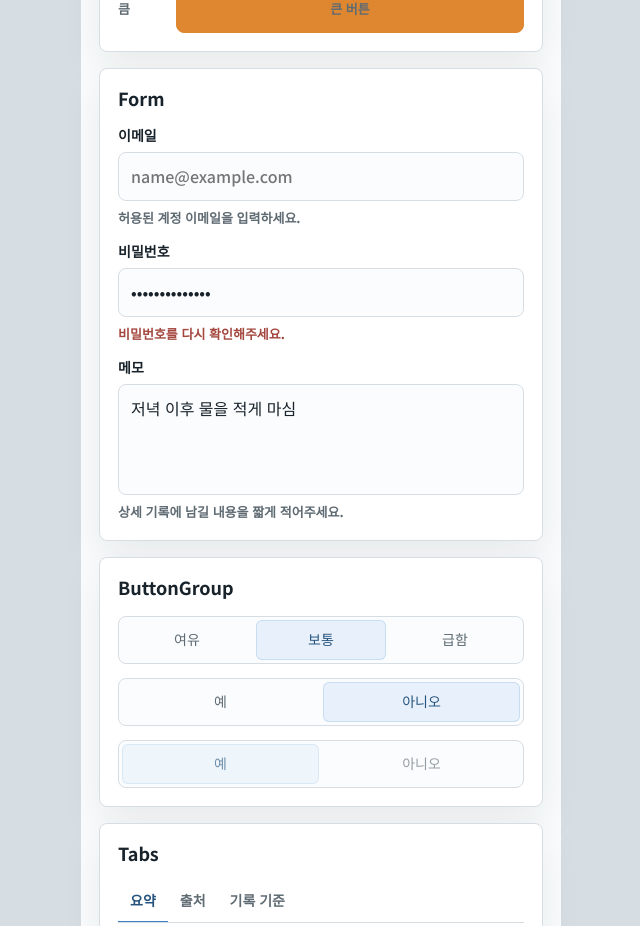
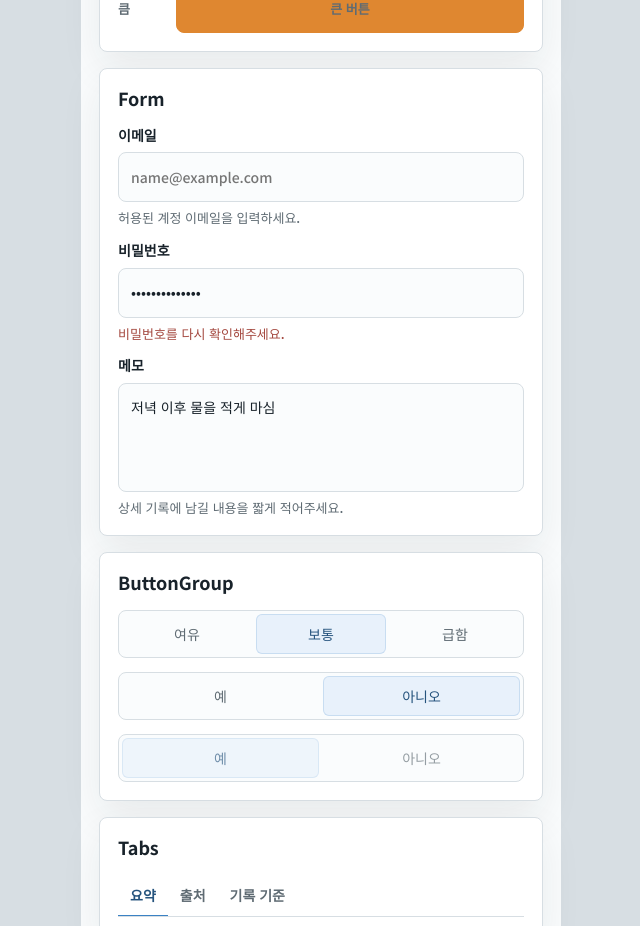
Before and after one commit to qpow1018/health-checker, a Next.js app: page /component-test in a window 1280 px wide. Shown: the part 960-1886 px from the top of the page, without its empty margins (319-959 px from the left). Built offline with nearby package versions, Linux system fonts and the light colour scheme.

Commit message:
Refine form input primitives

```diff
--- a/src/app/login/LoginFormClient.tsx
+++ b/src/app/login/LoginFormClient.tsx
@@ -110,9 +110,9 @@ export function LoginFormClient() {
             id="login-email"
             inputMode="email"
             isDisabled={isBusy}
+            isRequired
             label="이메일"
             onChange={setEmail}
-            required
             type="email"
             value={email}
           />
@@ -121,9 +121,9 @@ export function LoginFormClient() {
             autoComplete="current-password"
             id="login-password"
             isDisabled={isBusy}
+            isRequired
             label="비밀번호"
             onChange={setPassword}
-            required
             type="password"
             value={password}
           />
--- a/src/components/common/form/TextInput.tsx
+++ b/src/components/common/form/TextInput.tsx
@@ -1,62 +1,71 @@
-import type { InputHTMLAttributes } from "react";
-
 import styles from "./textInput.module.scss";
 
-type TTextInputProps = Omit<
-  InputHTMLAttributes<HTMLInputElement>,
-  "className" | "disabled" | "id" | "onChange" | "value"
-> & {
+type TTextInputType = "email" | "password" | "search" | "tel" | "text" | "url";
+type TTextInputMode = "decimal" | "email" | "none" | "numeric" | "search" | "tel" | "text" | "url";
+
+export function TextInput(props: {
   id: string;
   label: string;
   value: string;
   onChange: (value: string) => void;
+  type?: TTextInputType;
+  placeholder?: string;
+  autoComplete?: string;
+  inputMode?: TTextInputMode;
   helperText?: string;
   errorMessage?: string;
+  isRequired?: boolean;
   isDisabled?: boolean;
   className?: string;
-};
-
-export function TextInput({
+}) {
+  const {
     id,
     label,
     value,
     onChange,
+    type = "text",
+    placeholder,
+    autoComplete,
+    inputMode,
     helperText,
     errorMessage,
+    isRequired = false,
     isDisabled = false,
     className,
-  type = "text",
-  ...props
-}: TTextInputProps) {
+  } = props;
   const helperId = helperText ? `${id}-helper` : undefined;
   const errorId = errorMessage ? `${id}-error` : undefined;
   const describedBy = [helperId, errorId].filter(Boolean).join(" ");
+  const fieldClassName = [styles["text-input"], className].filter(Boolean).join(" ");
 
   return (
-    <div className={`${styles.field} ${className ?? ""}`}>
-      <label className={styles["field-label"]} htmlFor={id}>
+    <div className={fieldClassName}>
+      <label className={styles["text-input-label"]} htmlFor={id}>
         {label}
       </label>
-      <span className={styles["control-shell"]}>
+      <span className={styles["text-input-control-shell"]}>
         <input
-          {...props}
           aria-describedby={describedBy || undefined}
           aria-invalid={errorMessage ? true : undefined}
-          className={styles.control}
+          autoComplete={autoComplete}
+          className={styles["text-input-control"]}
           disabled={isDisabled}
           id={id}
+          inputMode={inputMode}
           onChange={(event) => onChange(event.target.value)}
+          placeholder={placeholder}
+          required={isRequired}
           type={type}
           value={value}
         />
       </span>
       {helperText && (
-        <span className={styles["helper-message"]} id={helperId}>
+        <span className={styles["text-input-helper-message"]} id={helperId}>
           {helperText}
         </span>
       )}
       {errorMessage && (
-        <span className={styles["error-message"]} id={errorId}>
+        <span className={styles["text-input-error-message"]} id={errorId}>
           {errorMessage}
         </span>
       )}
--- a/src/components/common/form/Textarea.tsx
+++ b/src/components/common/form/Textarea.tsx
@@ -1,62 +1,62 @@
-import type { TextareaHTMLAttributes } from "react";
-
 import styles from "./textarea.module.scss";
 
-type TTextareaProps = Omit<
-  TextareaHTMLAttributes<HTMLTextAreaElement>,
-  "className" | "disabled" | "id" | "onChange" | "value"
-> & {
+export function Textarea(props: {
   id: string;
   label: string;
   value: string;
   onChange: (value: string) => void;
+  placeholder?: string;
+  rows?: number;
   helperText?: string;
   errorMessage?: string;
+  isRequired?: boolean;
   isDisabled?: boolean;
   className?: string;
-};
-
-export function Textarea({
+}) {
+  const {
     id,
     label,
     value,
     onChange,
+    placeholder,
+    rows = 3,
     helperText,
     errorMessage,
+    isRequired = false,
     isDisabled = false,
     className,
-  rows = 3,
-  ...props
-}: TTextareaProps) {
+  } = props;
   const helperId = helperText ? `${id}-helper` : undefined;
   const errorId = errorMessage ? `${id}-error` : undefined;
   const describedBy = [helperId, errorId].filter(Boolean).join(" ");
+  const fieldClassName = [styles["textarea-field"], className].filter(Boolean).join(" ");
 
   return (
-    <div className={`${styles.field} ${className ?? ""}`}>
-      <label className={styles["field-label"]} htmlFor={id}>
+    <div className={fieldClassName}>
+      <label className={styles["textarea-label"]} htmlFor={id}>
         {label}
       </label>
-      <span className={styles["control-shell"]}>
+      <span className={styles["textarea-control-shell"]}>
         <textarea
-          {...props}
           aria-describedby={describedBy || undefined}
           aria-invalid={errorMessage ? true : undefined}
-          className={`${styles.control} ${styles.textarea}`}
+          className={styles["textarea-control"]}
           disabled={isDisabled}
           id={id}
           onChange={(event) => onChange(event.target.value)}
+          placeholder={placeholder}
+          required={isRequired}
           rows={rows}
           value={value}
         />
       </span>
       {helperText && (
-        <span className={styles["helper-message"]} id={helperId}>
+        <span className={styles["textarea-helper-message"]} id={helperId}>
           {helperText}
         </span>
       )}
       {errorMessage && (
-        <span className={styles["error-message"]} id={errorId}>
+        <span className={styles["textarea-error-message"]} id={errorId}>
           {errorMessage}
         </span>
       )}
--- a/src/components/common/form/textInput.module.scss
+++ b/src/components/common/form/textInput.module.scss
@@ -1,16 +1,16 @@
-.field {
+.text-input {
   display: grid;
   gap: 8px;
   min-width: 0;
   color: $text;
   font-size: 14px;
-  font-weight: 800;
+  font-weight: 700;
 
-  .field-label {
+  .text-input-label {
     min-width: 0;
   }
 
-  .control-shell {
+  .text-input-control-shell {
     display: flex;
     min-width: 0;
     border: 1px solid $border;
@@ -26,15 +26,16 @@
     }
   }
 
-  .control {
+  .text-input-control {
     width: 100%;
+    min-height: 48px;
     min-width: 0;
     border: 0;
-    padding: 13px 12px;
+    padding: 0 12px;
     background: transparent;
     color: $text;
     font: inherit;
-    font-size: 16px;
+    font-size: 14px;
     font-weight: 500;
 
     &:focus {
@@ -47,18 +48,17 @@
     }
   }
 
-  .helper-message,
-  .error-message {
+  .text-input-helper-message,
+  .text-input-error-message {
     font-size: 13px;
-    font-weight: 600;
-    line-height: 1.45;
+    font-weight: 500;
   }
 
-  .helper-message {
+  .text-input-helper-message {
     color: $text-secondary;
   }
 
-  .error-message {
+  .text-input-error-message {
     color: $danger;
   }
 }
--- a/src/components/common/form/textarea.module.scss
+++ b/src/components/common/form/textarea.module.scss
@@ -1,16 +1,16 @@
-.field {
+.textarea-field {
   display: grid;
   gap: 8px;
   min-width: 0;
   color: $text;
   font-size: 14px;
-  font-weight: 800;
+  font-weight: 700;
 
-  .field-label {
+  .textarea-label {
     min-width: 0;
   }
 
-  .control-shell {
+  .textarea-control-shell {
     display: flex;
     min-width: 0;
     border: 1px solid $border;
@@ -26,7 +26,7 @@
     }
   }
 
-  .control {
+  .textarea-control {
     width: 100%;
     min-width: 0;
     border: 0;
@@ -34,8 +34,11 @@
     background: transparent;
     color: $text;
     font: inherit;
-    font-size: 16px;
+    font-size: 14px;
     font-weight: 500;
+    line-height: 1.45;
+    min-height: 104px;
+    resize: none;
 
     &:focus {
       outline: 0;
@@ -47,23 +50,17 @@
     }
   }
 
-  .textarea {
-    min-height: 96px;
-    resize: none;
+  .textarea-helper-message,
+  .textarea-error-message {
+    font-size: 13px;
+    font-weight: 500;
   }
 
-  .helper-message,
-  .error-message {
-    font-size: 13px;
-    font-weight: 600;
-    line-height: 1.45;
-  }
-
-  .helper-message {
+  .textarea-helper-message {
     color: $text-secondary;
   }
 
-  .error-message {
+  .textarea-error-message {
     color: $danger;
   }
 }
```
Also changed, not shown: 2 other files (tests, documents, lock files or other folders). Lines whose indentation alone changed are shown as unchanged.
